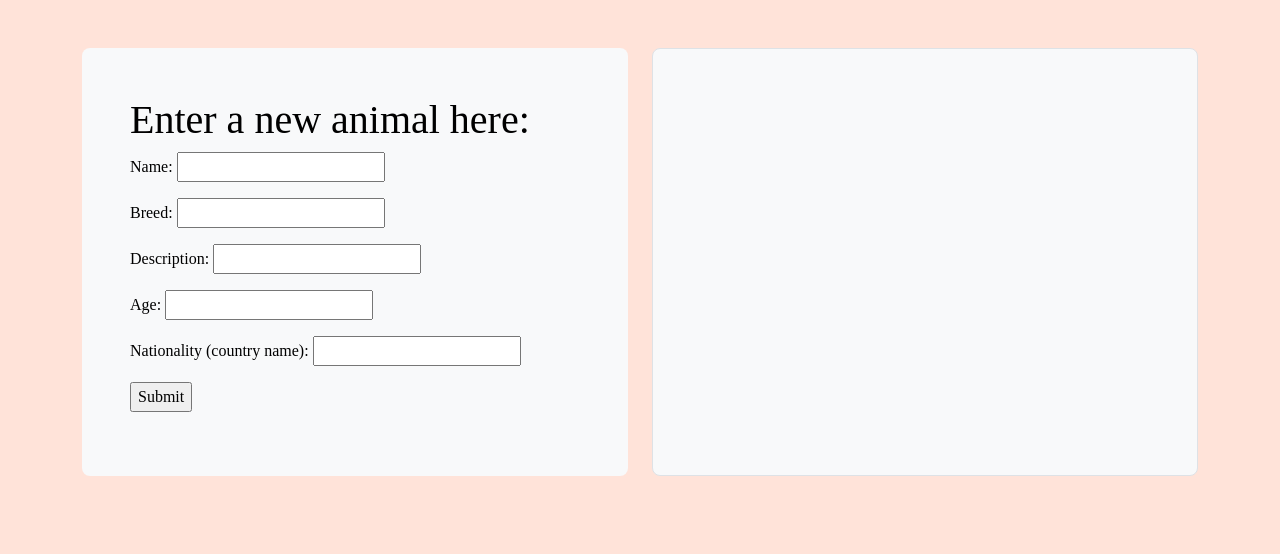
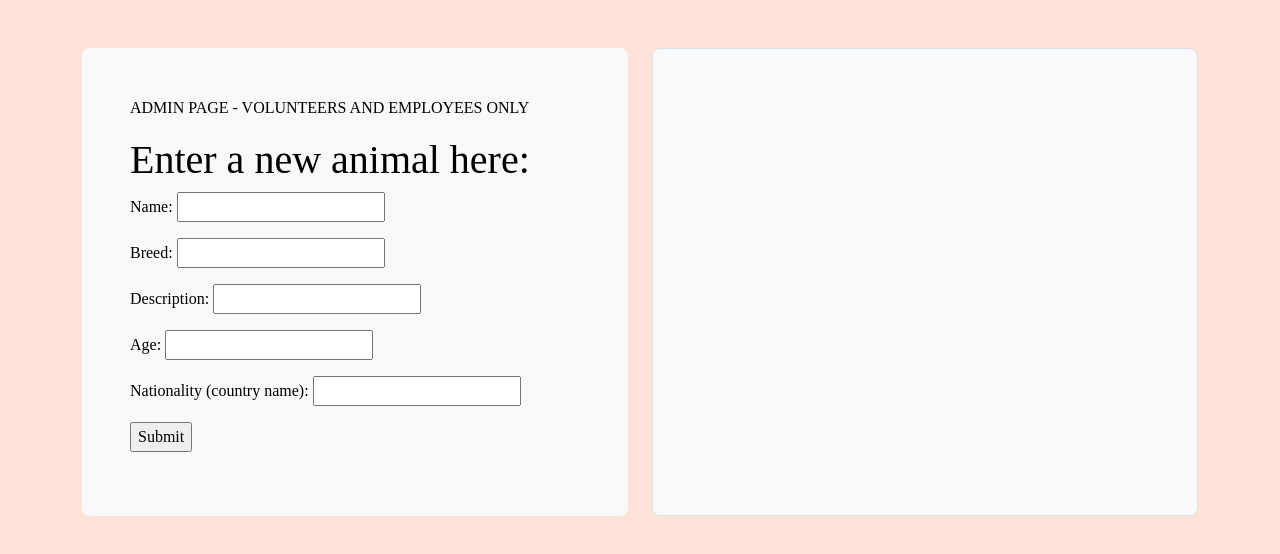
Before and after one commit to AmyBarnhouse/Charity-Website, a plain HTML site: page client/admin.html in a window 1280 px wide. Drawn offline with nearby package versions, Linux system fonts and the light colour scheme.

Commit message:
end of 3/3/23: admin page altered, css and html improved, javascript issues solvec, still need to link json file with animals

```diff
--- a/client/admin.html
+++ b/client/admin.html
@@ -15,6 +15,7 @@
     <div class="row align-items-md-stretch mt-5" id="adminBoxes">
       <div class="col-md-6" id="adminBoxes">
         <div class="h-100 p-5 text-bg-light rounded-3" id="adminBoxes">
+          <p>ADMIN PAGE - VOLUNTEERS AND EMPLOYEES ONLY</p>
           <h1>Enter a new animal here:</h1>
           <form action="http://127.0.0.1:8090/new" method="post">
             <p>Name: <input name="name" required></p>
```
